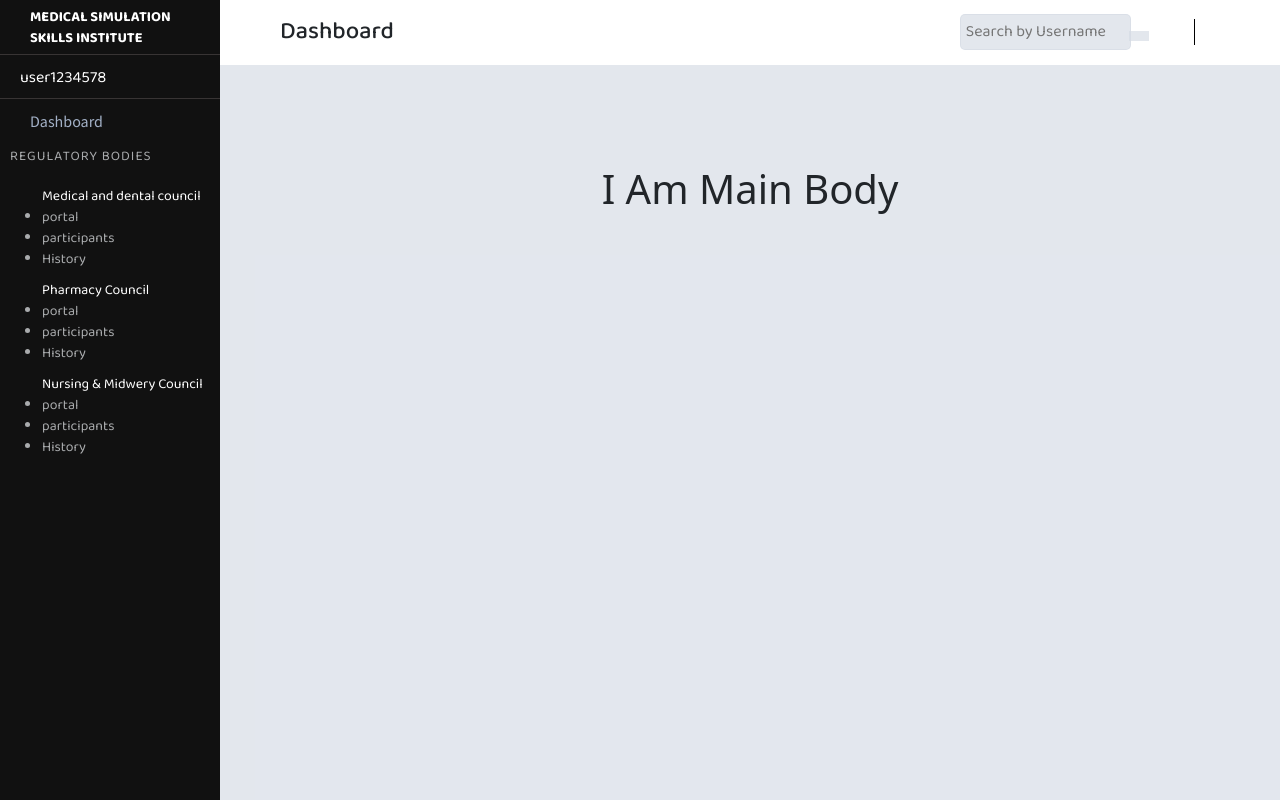
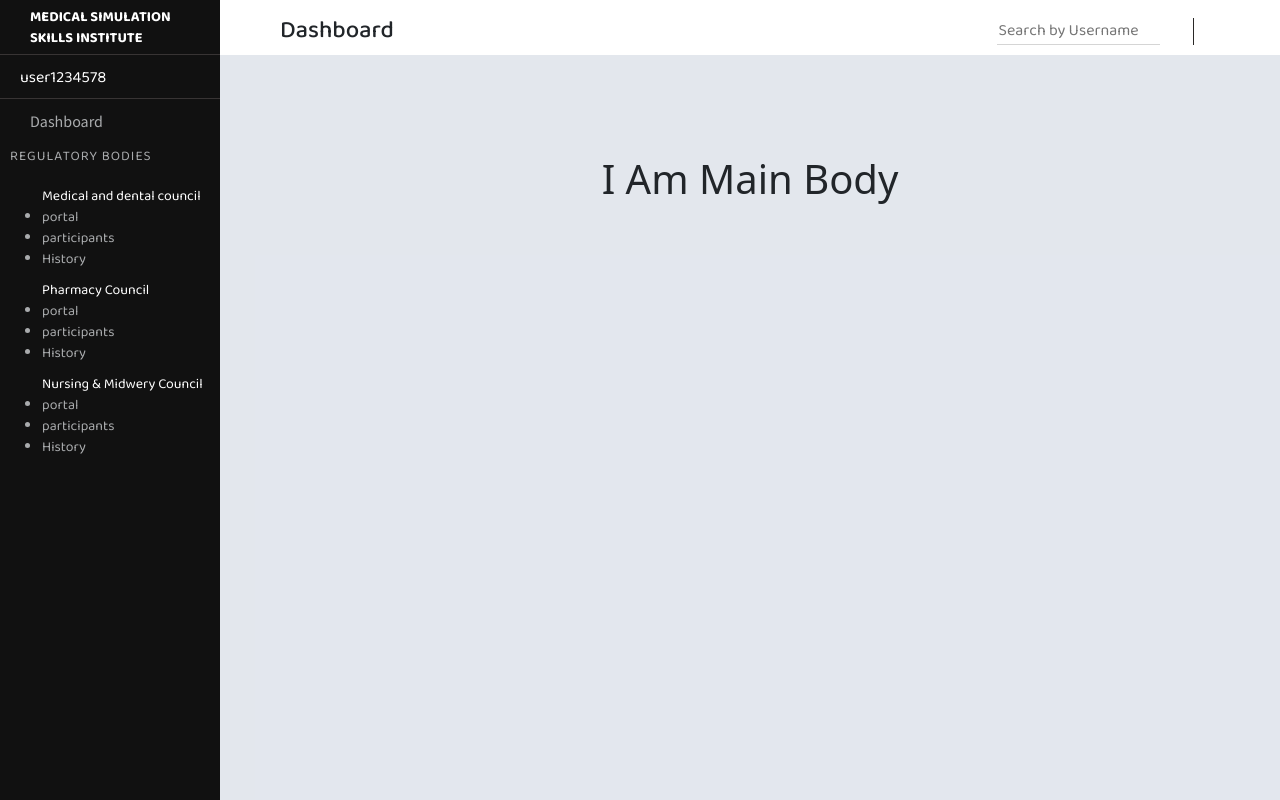
Before and after one commit to faishal882/CPD-Portal, a Django app: page / in a window 1280 px wide. Run offline with Django 3.2, Linux system fonts and the light colour scheme.

Commit message:
Initial commit

```diff
--- a/static/css/navbar.css
+++ b/static/css/navbar.css
@@ -1,6 +1,6 @@
 .navbar {
   background: #fff;
-  height: 65px;
+  height: 55px;
   border-bottom: 1px solid #fff;
   font-family: "Baloo Bhai 2", cursive;
   font-weight: 500;
@@ -11,27 +11,26 @@
 }
 .navbar-content {
   display: inline-flex;
-  padding: 5px 25px;
+  padding: 0px 4vw;
 }
 .navbar-search {
-  padding-right: 50px;
+  padding-right: 25px;
 }
 .navbar-search-form {
-  border-right: 1.4px solid black;
-  padding-right: 45px;
+  border-right: 1.4px solid #2a2827;
+  padding-right: 30px;
 }
 .input-form {
   outline: none !important;
-  border: 1.5px solid #d5dbe5ab;
-  border-radius: 5px;
-  background-color: #d5dbe5ab;
-  margin: -5px;
-  padding: 5px 5px;
+  border: none;
+  border-bottom: 1px solid #d5d5d5;
+  /* margin: -5px; */
+  /* padding: 5px 5px; */
 }
 .form-sumbit {
   border: none;
-  background-color: #d5dbe5ab;
-  padding: 5px 10px;
+  background-color: #fff;
+  padding: 5px 0px;
 }
 .navbar-user-icon {
   padding: 5px 5px;
--- a/static/css/sidebar.css
+++ b/static/css/sidebar.css
@@ -40,6 +40,17 @@
   font-size: 1rem;
   padding: 10px 30px;
 }
+#dashboard-as-link {
+  display: block;
+  text-decoration: none;
+  color: #babcbfe6;
+}
+#dashboard-as-link:hover {
+  background: #007bff;
+  border-radius: 4px;
+  color: #ffffff;
+  padding: 10px 5px;
+}
 
 .dashboard-links {
   font-family: "Baloo Bhai 2", cursive;
--- a/templates/components/navbar.html
+++ b/templates/components/navbar.html
@@ -14,7 +14,10 @@
           aria-label="Search"
         />
         <button type="submit" class="form-sumbit">
-          <i class="fas fa-search" style="font-size: 1.3rem"></i>
+          <i
+            class="fas fa-search"
+            style="font-size: 1.2rem; padding-top: 5px"
+          ></i>
         </button>
       </form>
     </div>
--- a/templates/components/sidebar.html
+++ b/templates/components/sidebar.html
@@ -11,7 +11,9 @@
       </div>
       <div class="user-profile-name">user1234578</div>
     </div>
-    <div class="dashboard">Dashboard</div>
+    <div class="dashboard">
+      <a href="/" id="dashboard-as-link">Dashboard</a>
+    </div>
     <div class="dashboard-links">
       <div class="regulatory-bodies-text">Regulatory Bodies</div>
       <ul>
```
